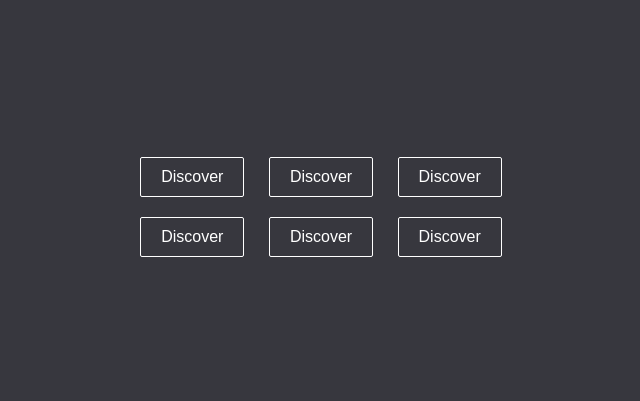
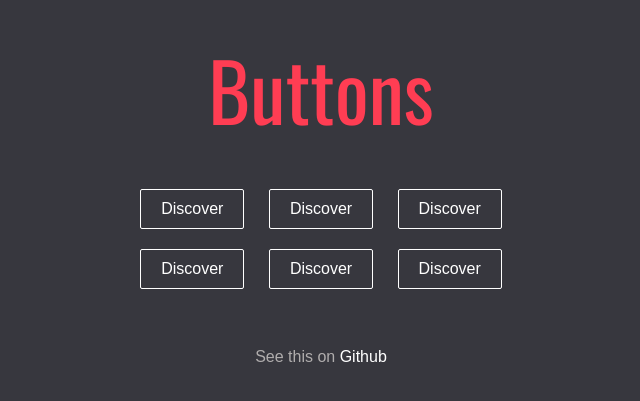
Before and after one commit to dorian-delorme/acnea, a plain HTML site: page index.html in a window 1280 px wide. Shown: the part 193-594 px from the top of the page, without its empty margins (319-959 px from the left). Drawn offline with nearby package versions, Linux system fonts and the light colour scheme.

Commit message:
Somes Fixes

```diff
--- a/index.html
+++ b/index.html
@@ -3,10 +3,12 @@
 <head>
   <meta charset="UTF-8">
   <title>Ugly Button</title>
+  <link href="https://fonts.googleapis.com/css?family=Oswald" rel="stylesheet">
   <link rel="stylesheet" href="styles/reset.css">
   <link rel="stylesheet" href="styles/style.css">
 </head>
 <body>
+  <h1 class="title">Buttons</h1>
   <div>
     <button class="items btn btn_01">Discover</button>
     <button class="items btn_02">Discover</button>
@@ -17,5 +19,6 @@
     <button class="items btn btn_05">Discover</button>
     <button class="items btn btn_06">Discover</button>
   </div>
+  <p class="link">See this on <a href="https://github.com/dorian-delorme/acnea">Github</a></p>
 </body>
 </html>
--- a/styles/style.css
+++ b/styles/style.css
@@ -7,6 +7,13 @@ body {
 	align-items: center;
 	justify-content: center;
 	flex-direction: column;
+}
+
+.title {
+	font-size: 5em;
+	color: #ff3d53;
+	padding-bottom: 50px;
+	font-family: 'Oswald';
 }
 
 .items {
@@ -33,6 +40,20 @@ body {
 	cursor: pointer;
 }
 
+.link {
+	padding-top: 50px;
+	color: #b0adad;
+}
+
+a {
+	color: white;
+	transition: all .5s ease;
+	text-decoration: none;
+}
+
+a:hover {
+	color: #b0adad;
+}
 /* BTN_01 SLIDE */
 
 .btn_01 {
```
